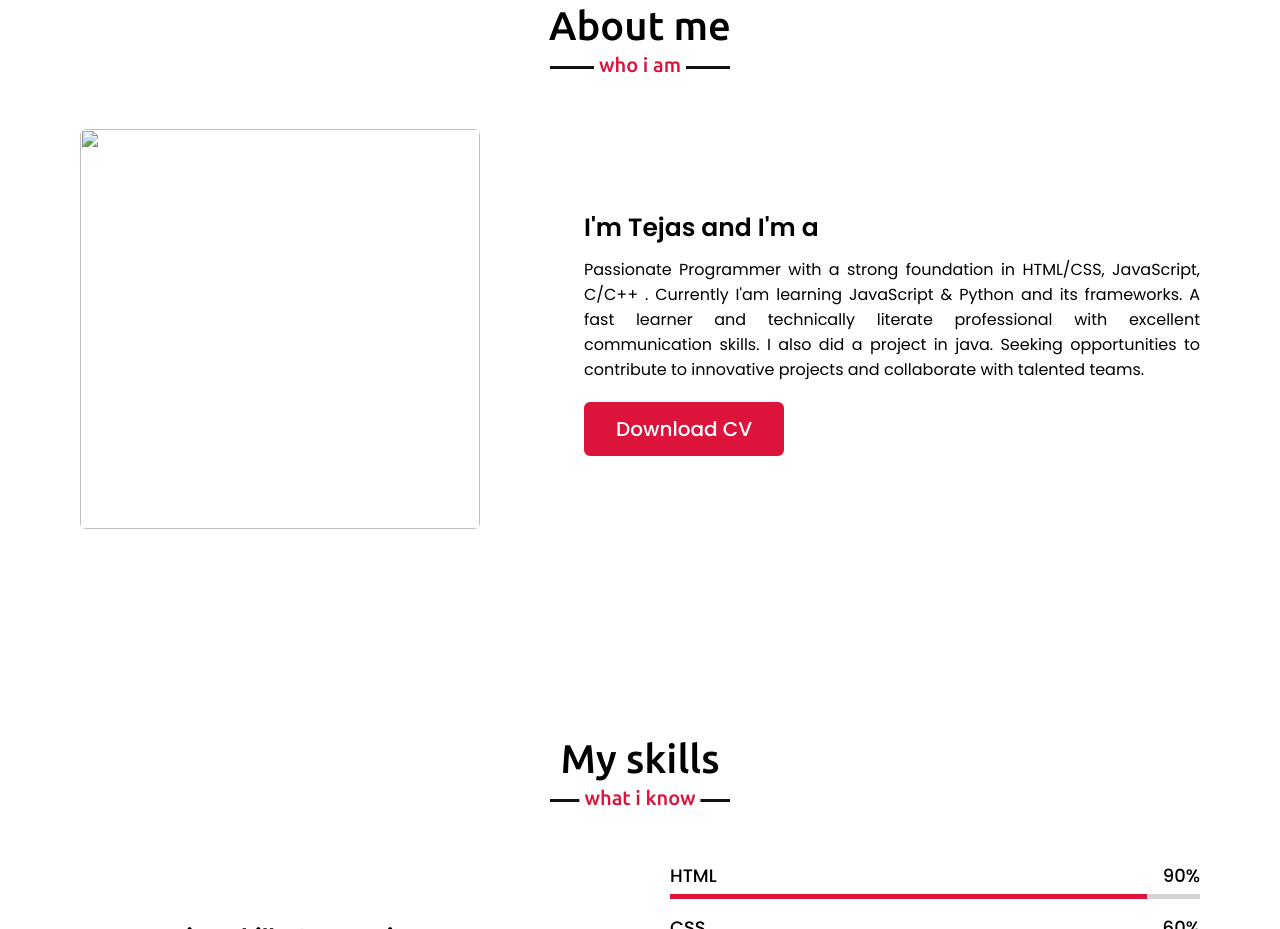
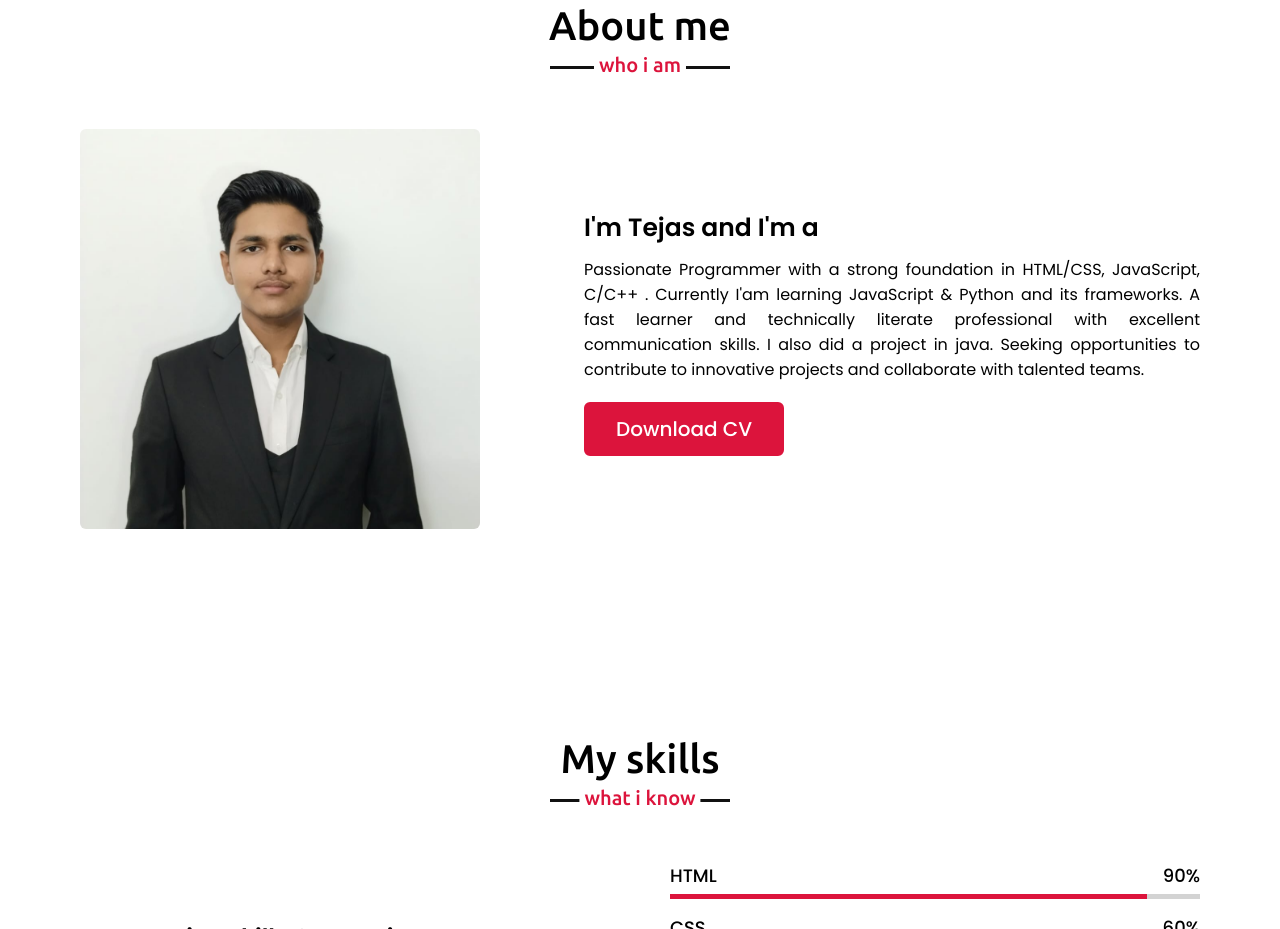
Before and after one commit to Tejaspaliwal12/Project-3_Portfolio-Website, a plain HTML site: page index.html in a window 1280 px wide. Shown: the part 897-1826 px from the top of the page. Drawn offline with nearby package versions, Linux system fonts and the light colour scheme; files whose address does not match are found by name.

Commit message:
Update index.html

```diff
--- a/index.html
+++ b/index.html
@@ -52,7 +52,7 @@
             <h2 class="title">About me</h2>
             <div class="about-content">
                 <div class="column left">
-                    <img src="images/Tejas.jpg" alt="">
+                    <img src="Tejas.jpg" alt="">
                 </div>
                 <div class="column right">
                     <div class="text">I'm Tejas and I'm a <span class="typing-2"></span></div>
```
